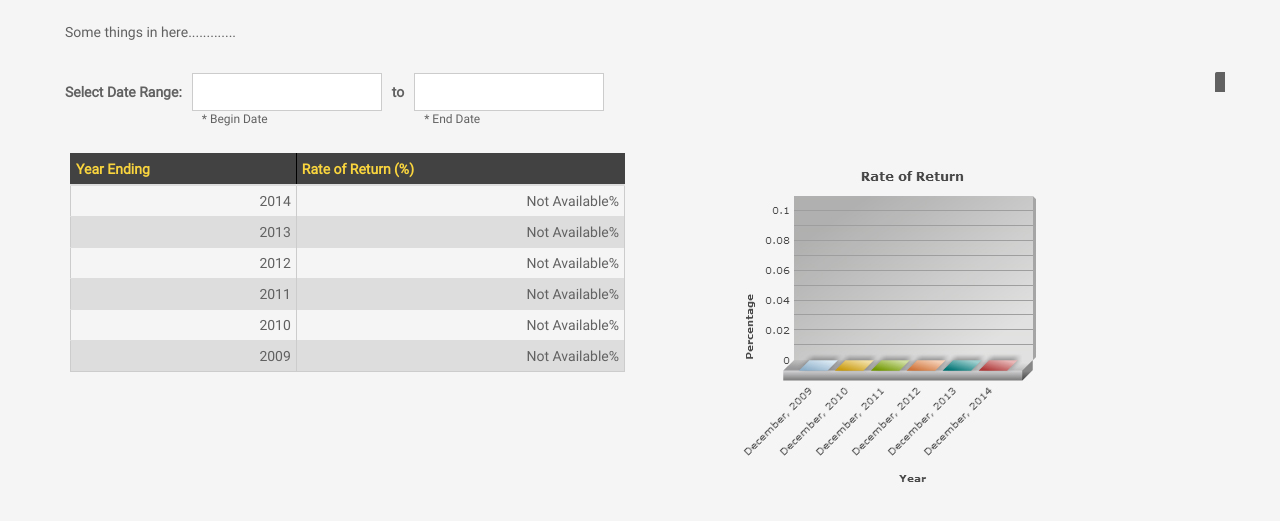
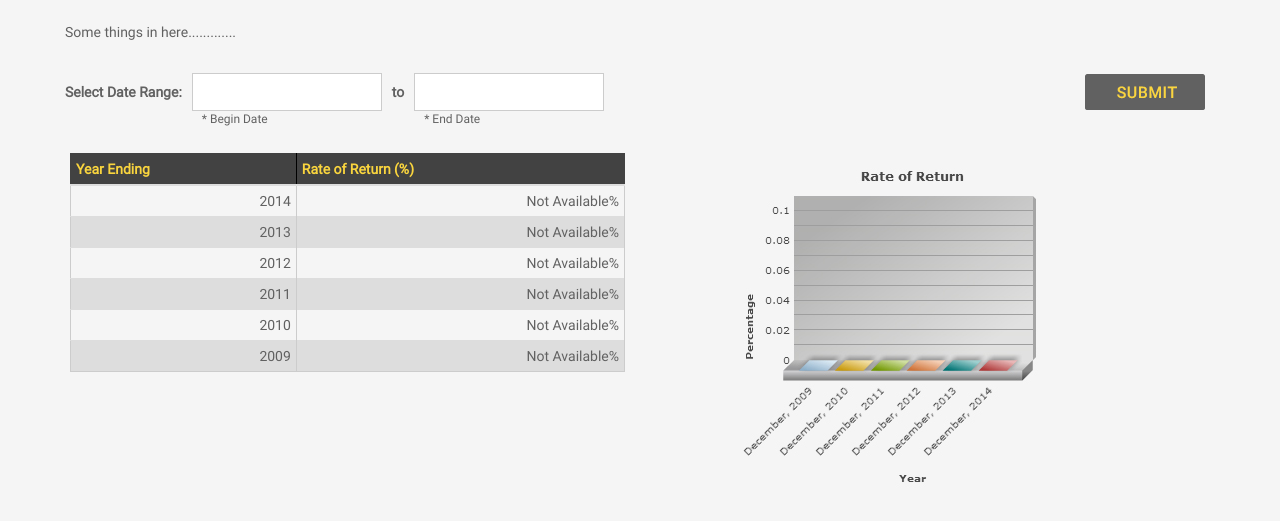
Before and after one commit to edmundquintero/POC, a plain HTML site: page rateofReturn.html in a window 1280 px wide. Shown: the part 149-670 px from the top of the page. Drawn offline with Linux system fonts and the light colour scheme.

Commit message:
Changes submit button to an A tag

```diff
--- a/rateofReturn.html
+++ b/rateofReturn.html
@@ -74,7 +74,7 @@
       <form name='rateofReturnDateRange'>
         <label>Select Date Range:</label><div class='inputWrapper'><input type='text' class='datepicker'><span>* Begin Date</span></div>
         <label>to</label><div class='inputWrapper'><input type='text' class='datepicker'><span>* End Date</span></div>
-        <input type='submit' class='date-submit'>
+        <a class='date-submit button submit' href=''></a>
       </form>
     </div>
 
```
